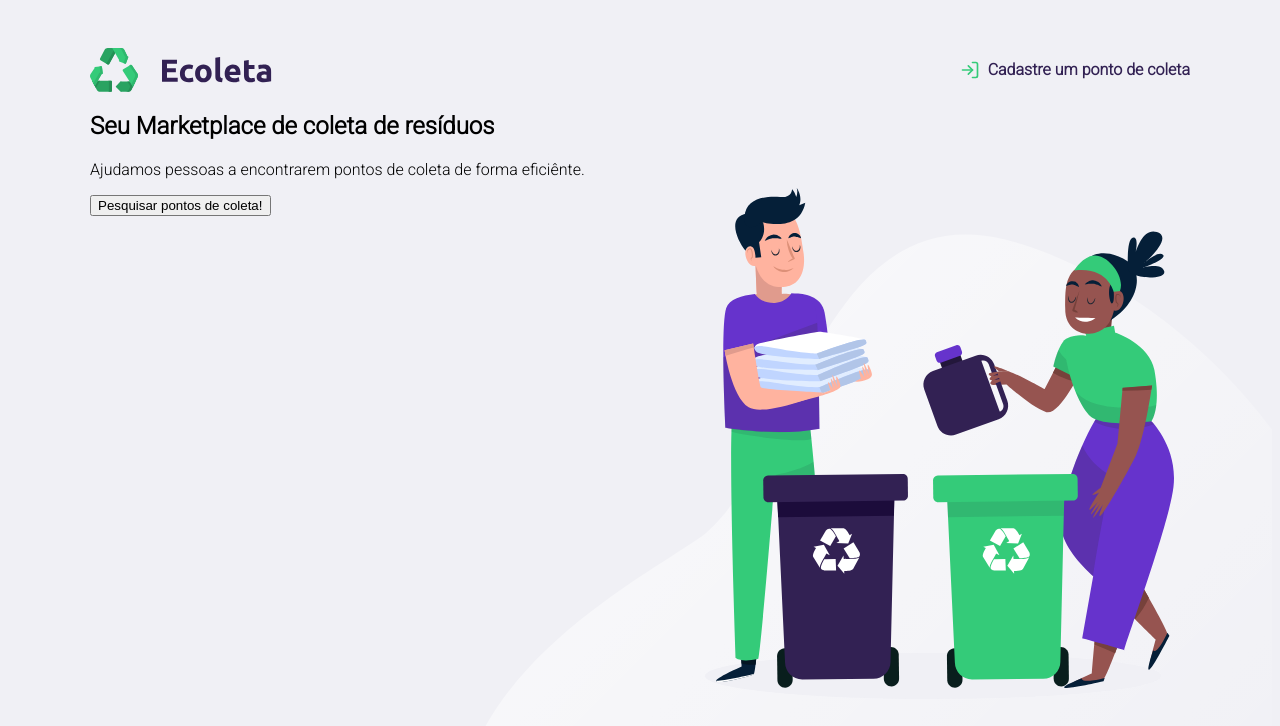
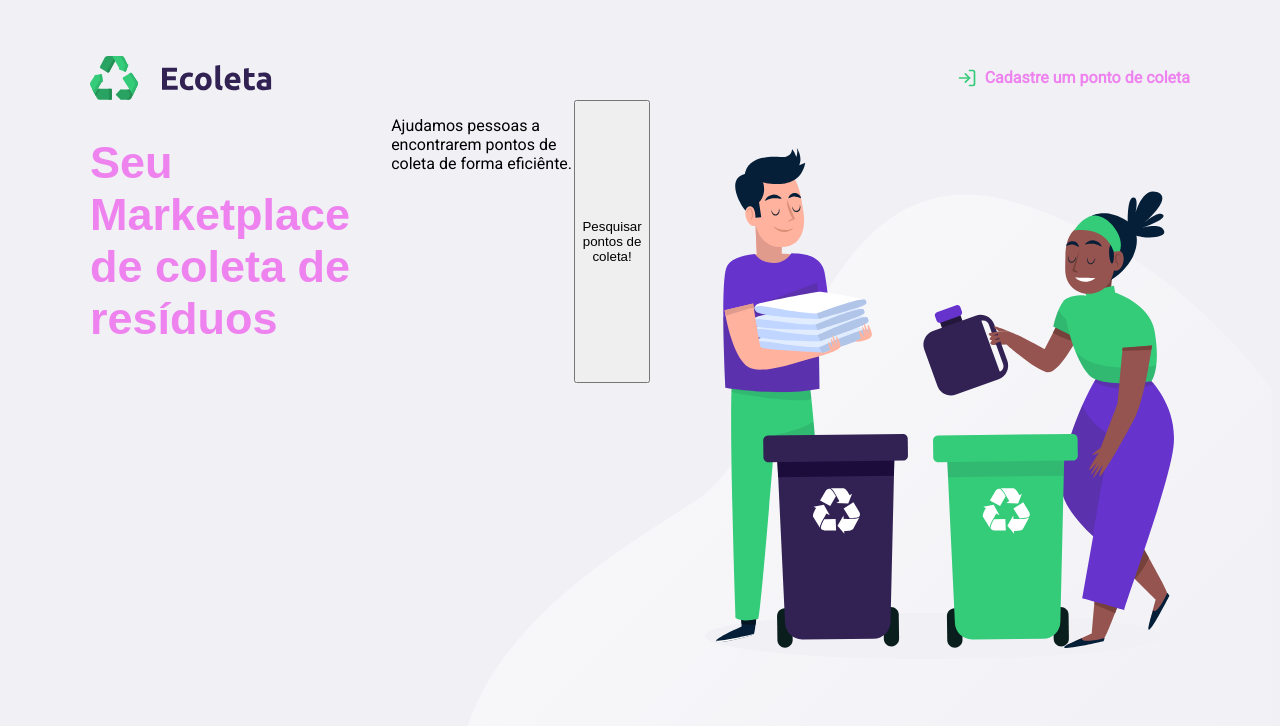
Before and after one commit to PaulaSena/Ecoleta, a plain HTML site: page index.html in a window 1280 px wide. Drawn offline with Linux system fonts and the light colour scheme.

Commit message:
styles/main.css

```diff
--- a/index.html
+++ b/index.html
@@ -5,12 +5,12 @@
     <meta name="viewport" content="width=device-width, initial-scale=1.0">
     <title>Ecoleta</title>
 
-    <link href="https://fonts.googleapis.com/css2?family=Roboto:wght@300&display=swap" rel="stylesheet">
-
+<!-- Inserindo duas fontes google ao link Roboto & Dosis -->
+    <link href="https://fonts.googleapis.com/css2?family=Roboto&Amatic+SC:wght@400;700&display=swap" rel="stylesheet">
     <link rel="stylesheet" href="styles/main.css">
 <body>
     <!-- #page-home | criar div com ID
-    * Tag <span> também fica em linha e pode ser utilizada para add img.
+    **Tag <span> também fica em linha e pode ser utilizada para add img.
     -->
 
 
@@ -19,7 +19,7 @@
         <div class="content" >
 
             <header>
-                <img src="/icones/logo.svg" alt="Logomarca">
+                <img src="./icones/logo.svg" alt="Logomarca">
                 <a href="http://www.google.com.br" target="blanck">
                     <span>  </span>
                     Cadastre um ponto de coleta</a>
--- a/styles/main.css
+++ b/styles/main.css
@@ -1,3 +1,11 @@
+
+/* criando variavel de cor*
+** color:#322153;
+*/
+:root {
+    --title-color:violet;
+}
+
 html {
     font-family: 'Roboto', sans-serif;
 }
@@ -19,6 +27,10 @@ body {
 a {
     text-decoration: none;
 }
+h1, h2, h3, h4, h5, h6 {
+    font-family: 'Amatic', sans-serif;
+    color: var(--title-color);
+}
 
 #page-home{
     height: 100vh;
@@ -27,15 +39,18 @@ a {
     background-position: 35vw bottom;
 }
 
+
+/*  display: flex; flex-direction: column; um abaico do outro*/
 #page-home .content{
         width: 90%;
         max-width:1100px;
         margin: 0 auto;
+        display: flex;
+        flex-direction: column;
 
 }
 
 /* display: flex; eixo x | espaço entre o eixo|-> space-between */
-
 #page-home header {
     margin-top: 48px;
 
@@ -44,20 +59,21 @@ a {
     justify-content: space-between;
 }
 
-/* Alinhando icone um ao lado do outro <a> link */
-
+/* Alinhando icone um ao lado do outro <a> link
+** color:#322153; font-weight:700;
+*/
 #page-home header a {
     display: flex;
-    color: #322153;
+    color: var(--title-color);
     font-weight: 700;
+
 
 }
 
 
-/*Determinar sempre altura e largura para exibir imagem
-*  margin-right: 16px;
+/*Determinar sempre altura height e largura width para exibir imagem
+**  margin-right: 16px;
 */
-
 #page-home header a span{
     display: flex;
     background: url('../icones/log-in.svg') no-repeat;
@@ -65,6 +81,14 @@ a {
     height: 20px;
     margin-right: 1vh;
 }
+
 #page-home main{
+    max-width: 560px;
+    display: flex;
 
 }
+/*chamando variavel*/
+#page-home main h2{
+    font-size: 45px;
+    color: var(--title-color);
+}
```
